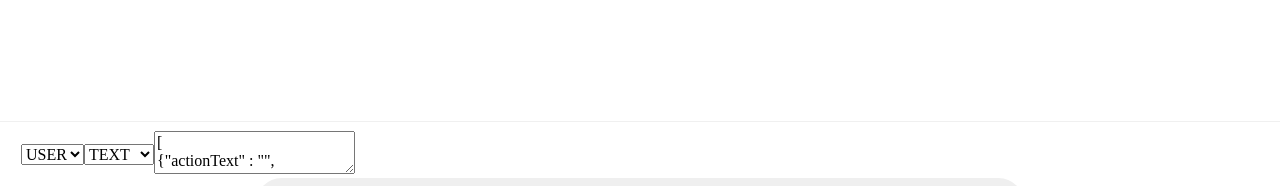
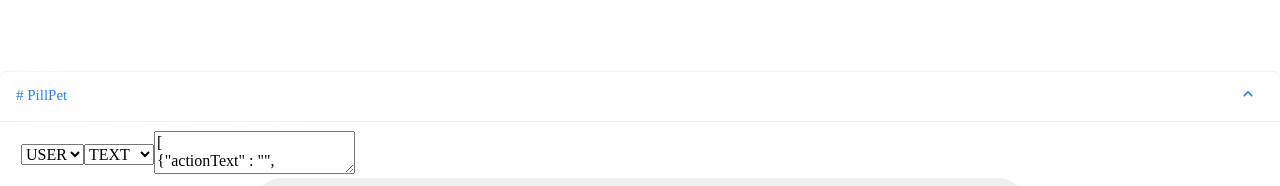
Before and after one commit to PillPet/pillpet_client, a Next.js app: page / in a window 1280 px wide. Shown: the part 608-794 px from the top of the page. Built offline with nearby package versions, Linux system fonts and the light colour scheme.

Commit message:
:sparkles: ChatSummary 컴포넌트를 추가하라

```diff
--- a/src/constants/types.ts
+++ b/src/constants/types.ts
@@ -21,3 +21,49 @@ export interface CheckBox {
     displayText: string,
     actionText: string
 }
+
+export enum InfoType {
+    "TEXTWITHIMG",
+    "TEXT",
+    "CARDS",
+    "MAPS"
+}
+
+export interface Info {
+    title: string,
+    content: {
+        type: InfoType,
+        text?: InfoText,
+        textWithImg?: InfoTextWithImage,
+        cards?: InfoCards[],
+        map?: InfoMap
+    }
+}
+
+export interface InfoText {
+    markdown: string
+}
+
+export interface InfoTextWithImage {
+    imgUrl: string,
+    markdown: string
+}
+
+export interface InfoCards {
+    id: number,
+    url: string,
+    title: string,
+    summary: string,
+    timestamp: number
+}
+
+export interface InfoMap {
+    name: string,
+    tel: number,
+    postNo: number,
+    address: string,
+    location: {
+        x: number,
+        y: number
+    }
+}
--- a/src/store/index.ts
+++ b/src/store/index.ts
@@ -11,5 +11,6 @@ export type AppDispatch = typeof store.dispatch;
 export const useRootState = () => useSelector<RootState>(state => state);
 export const useAppState = () => useSelector<RootState, RootState['app']>(state => state.app);
 export const useChatState = () => useSelector<RootState, RootState['chat']>(state => state.chat);
+export const useInfoState = () => useSelector<RootState, RootState['info']>(state => state.info);
 
 export default store;
--- a/src/store/rootReducer.ts
+++ b/src/store/rootReducer.ts
@@ -1,10 +1,12 @@
 import {combineReducers} from "redux";
 import {appSlice} from "@store/slices/appSlice";
 import {chatSlice} from "@store/slices/chatSlice";
+import {infoSlice} from '@store/slices/infoSlice';
 
 const rootReducer = combineReducers({
   app: appSlice.reducer,
-  chat: chatSlice.reducer
+  chat: chatSlice.reducer,
+  info: infoSlice.reducer
 });
 
 export type RootState = ReturnType<typeof rootReducer>
--- /dev/null
+++ b/src/store/slices/infoSlice.ts
@@ -0,0 +1,41 @@
+import {createSlice, PayloadAction} from '@reduxjs/toolkit';
+import {Info, InfoType} from '@constants/types';
+
+interface InfoState {
+    info: Info,
+    active: boolean
+}
+
+const initialState: InfoState = {
+    info: {
+        title: "PillPet",
+        content: {
+            type: InfoType.TEXTWITHIMG,
+            textWithImg: {
+                imgUrl: "https://placehold.it/500",
+                markdown : "## 필펫은 이런 서비스 입니다.\n어쩌구 저쩌구 필펫 소개글 어쩌구 저쩌구 필펫 소개글"
+            }
+        }
+    },
+    active: false
+}
+
+export const infoSlice = createSlice({
+    name: 'info',
+    initialState,
+    reducers: {
+        setInfo(state, action : PayloadAction<Info>) {
+            state.info = action.payload
+        },
+        setActive(state, action: PayloadAction<boolean>) {
+            state.active = action.payload
+        }
+    }
+});
+
+export const {
+    setInfo,
+    setActive
+} = infoSlice.actions;
+
+export default infoSlice.reducer;
--- a/src/styles/_variables.scss
+++ b/src/styles/_variables.scss
@@ -12,3 +12,4 @@ $service-second-color: #4F5E7B;
 
 $chat-form-height: 71px;
 $chat-info-height: 80px;
+$chat-summary-height: 51px
--- a/src/views/components/ChatBody/ChatBody.module.scss
+++ b/src/views/components/ChatBody/ChatBody.module.scss
@@ -8,5 +8,5 @@
 
     max-width: $page-max-width;
     margin: 0 auto;
-    padding: 0 21px $chat-form-height + 14px 21px;
+    padding: 0 21px calc(#{$chat-form-height} + #{$chat-info-height} + 14px) 21px;
 }
--- /dev/null
+++ b/src/views/components/ChatSummary/ChatSummary.module.scss
@@ -0,0 +1,59 @@
+@import "variables";
+@import "mixin";
+
+.chatSummary {
+    position: fixed;
+    left: 0;
+    right: 0;
+    bottom: $chat-form-height;
+    overflow: hidden;
+    transform: translateY(calc(100% - #{$chat-summary-height}));
+    transition: transform .3s ease-in-out;
+    box-sizing: border-box;
+    filter: drop-shadow(0px -10px 10px rgba(0, 0, 0, 0.05));
+
+    .header {
+        display: flex;
+        align-items: center;
+        justify-content: space-between;
+        border-top: 1px solid $service-line-color;
+        border-top-left-radius: 8px;
+        border-top-right-radius: 8px;
+        border-bottom: 1px solid $service-line-color;
+        padding: 12px 16px;
+        color: $service-main-color;
+
+        .keyword {
+            font-size: 15px;
+        }
+
+        button {
+            appearance: none;
+            border: none;
+            background: transparent;
+            color: inherit;
+            cursor: pointer;
+
+            svg {
+                transform: rotate(-90deg);
+                font-size: 20px;
+            }
+        }
+    }
+
+    .content {
+        padding: 13px 30px;
+        word-break: keep-all;
+        white-space: pre-line;
+    }
+
+    &.active {
+        transform: none;
+
+        button {
+            svg {
+                transform: rotate(90deg);
+            }
+        }
+    }
+}
--- /dev/null
+++ b/src/views/components/ChatSummary/ChatSummary.tsx
@@ -0,0 +1,34 @@
+import React from 'react';
+import {BiChevronRight} from 'react-icons/bi';
+import {useDispatch} from 'react-redux';
+import css from './ChatSummary.module.scss';
+import {useInfoState} from '@store/index';
+import {setActive} from '@store/slices/infoSlice'
+import classCat from 'classcat';
+import Markdown from '@components/Markdown/Markdown'
+
+interface ChatSummaryProps {}
+
+const ChatSummary : React.FC<ChatSummaryProps> = () => {
+    const dispatch = useDispatch();
+    const {info, active} = useInfoState();
+
+    return (
+        <div className={classCat([active ? css.active : null, css.chatSummary])}>
+            <div className={css.header}>
+                <span className={css.keyword}>
+                    # {info.title}
+                </span>
+
+                <button onClick={() => dispatch(setActive(!active))}>
+                    <BiChevronRight />
+                </button>
+            </div>
+            <div className={css.content}>
+                <Markdown content={info.content.textWithImg?.markdown} />
+            </div>
+        </div>
+    );
+}
+
+export default ChatSummary;
--- a/src/views/page-components/ChatPage/ChatPage.tsx
+++ b/src/views/page-components/ChatPage/ChatPage.tsx
@@ -2,6 +2,7 @@ import React from "react";
 import css from './ChatPage.module.scss';
 import UserInfo from '@components/UserInfo/UserInfo';
 import ChatBody from '@components/ChatBody/ChatBody'
+import ChatSummary from '@components/ChatSummary/ChatSummary';
 import ChatForm from '@components/ChatForm/ChatForm'
 
 interface ChatPageProps {}
@@ -11,6 +12,7 @@ const ChatPage : React.FC<ChatPageProps> = () => {
         <div className={css.ChatPage}>
             <UserInfo />
             <ChatBody />
+            <ChatSummary />
             <ChatForm />
         </div>
     );
```
